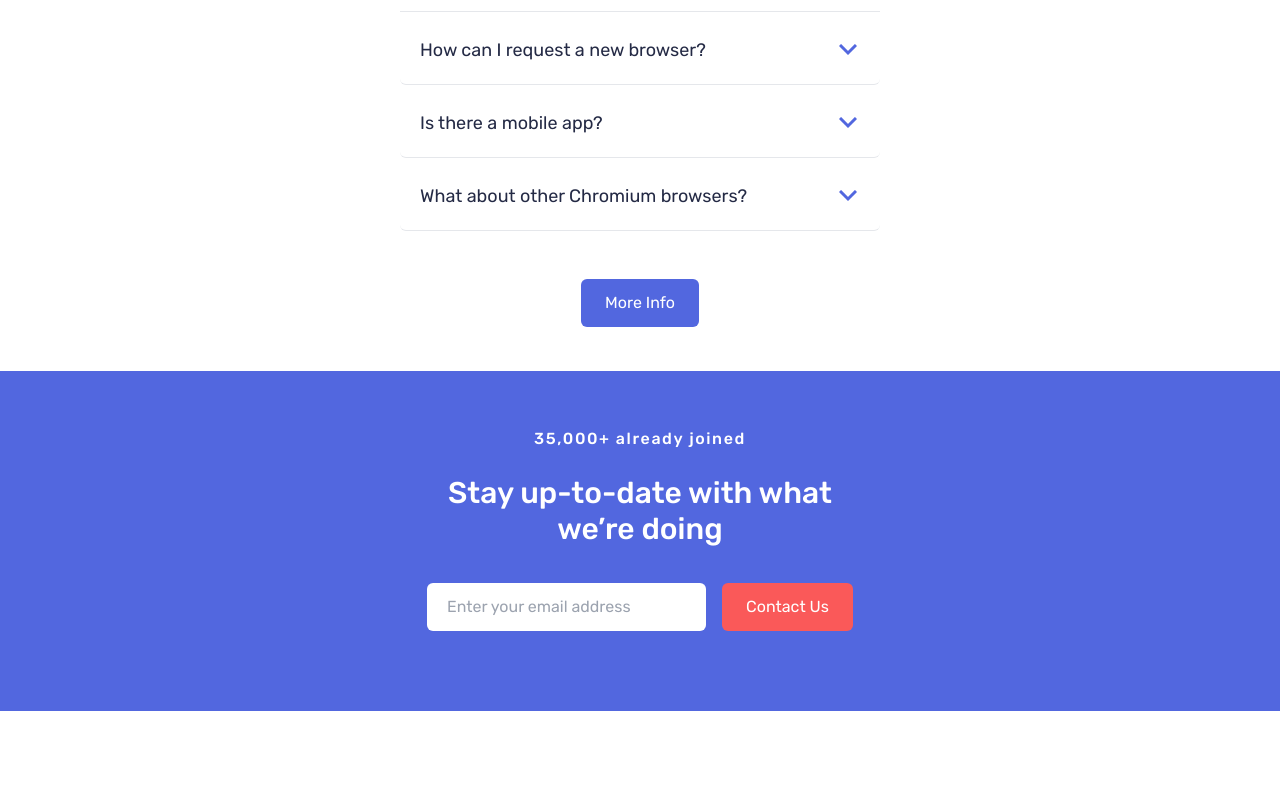
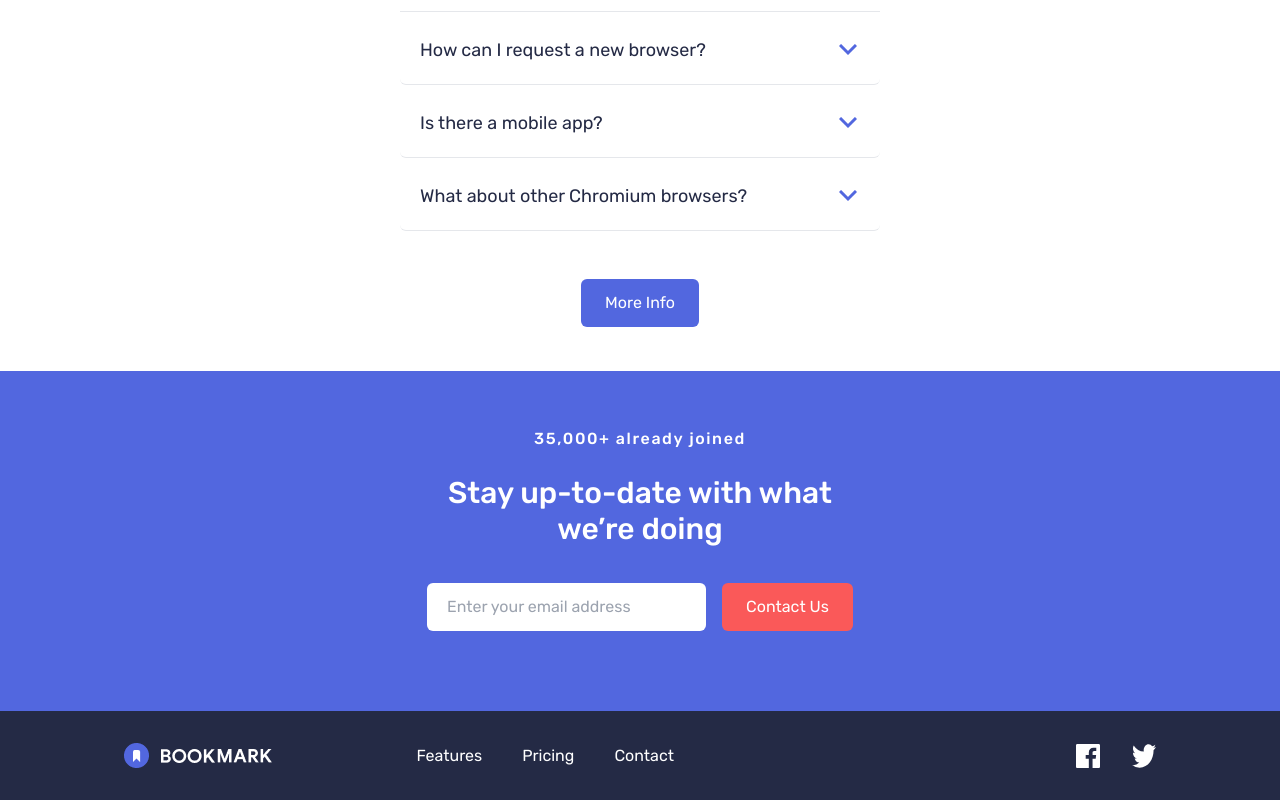
Before and after one commit to Georginio-prod/Bookmark-landing-page, a Vue app: page / in a window 1280 px wide. Shown: the part 2384-3184 px from the top of the page. Before the commit the page ends 3095 px from the top, so only its background shows below. Built offline with nearby package versions, Linux system fonts and the light colour scheme; what tailwindcss-primeui would draw is missing.

Commit message:
style: add footer for the page

```diff
--- a/src/App.vue
+++ b/src/App.vue
@@ -7,22 +7,21 @@ import downl from './components/downl.vue';
 import faq from './components/faq.vue';
 import inputG from './components/inputG.vue';
 import bleuCard from './components/bleuCard.vue';
-
+import foot from './components/foot.vue';
 </script>
 
 <template>
-  <navbar/>
+  <navbar />
   <main>
-    <ContentD/>
-    <feature/>
-    <Ifeat/>
-    <downl/>
-    <faq/>
+    <ContentD />
+    <feature />
+    <Ifeat />
+    <downl />
+    <faq />
     <!-- <inputG/> -->
-     <bleuCard/>
+    <bleuCard />
+    <foot />
   </main>
 </template>
 
-<style scoped>
-
-</style>
+<style scoped></style>
--- /dev/null
+++ b/src/components/foot.vue
@@ -0,0 +1,27 @@
+<template>
+    <div class="w-full justify-center items-center py-8 bg-tcol">
+        <div class="flex flex-col items-center gap-6 md:flex-row md:justify-around">
+            <!-- Logo -->
+            <img src="/public/Group 11.png" alt="logo" class="mb-4 md:mb-0">
+
+            <!-- Navigation buttons -->
+            <div class="text-white flex flex-col items-center gap-4 md:gap-10 md:flex-row md:-translate-x-1/2">
+                <button>Features</button>
+                <button>Pricing</button>
+                <button>Contact</button>
+            </div>
+
+            <!-- Social media icons -->
+            <div class="flex gap-8 mt-4 md:mt-0">
+                <img src="/public/icon-facebook.svg" alt="">
+                <img src="/public/icon-twitter.svg" alt="">
+            </div>
+        </div>
+    </div>
+</template>
+
+<script>
+export default {
+    // ton script ici
+}
+</script>
```
Also changed, not shown: public/Group 11.png (added).
